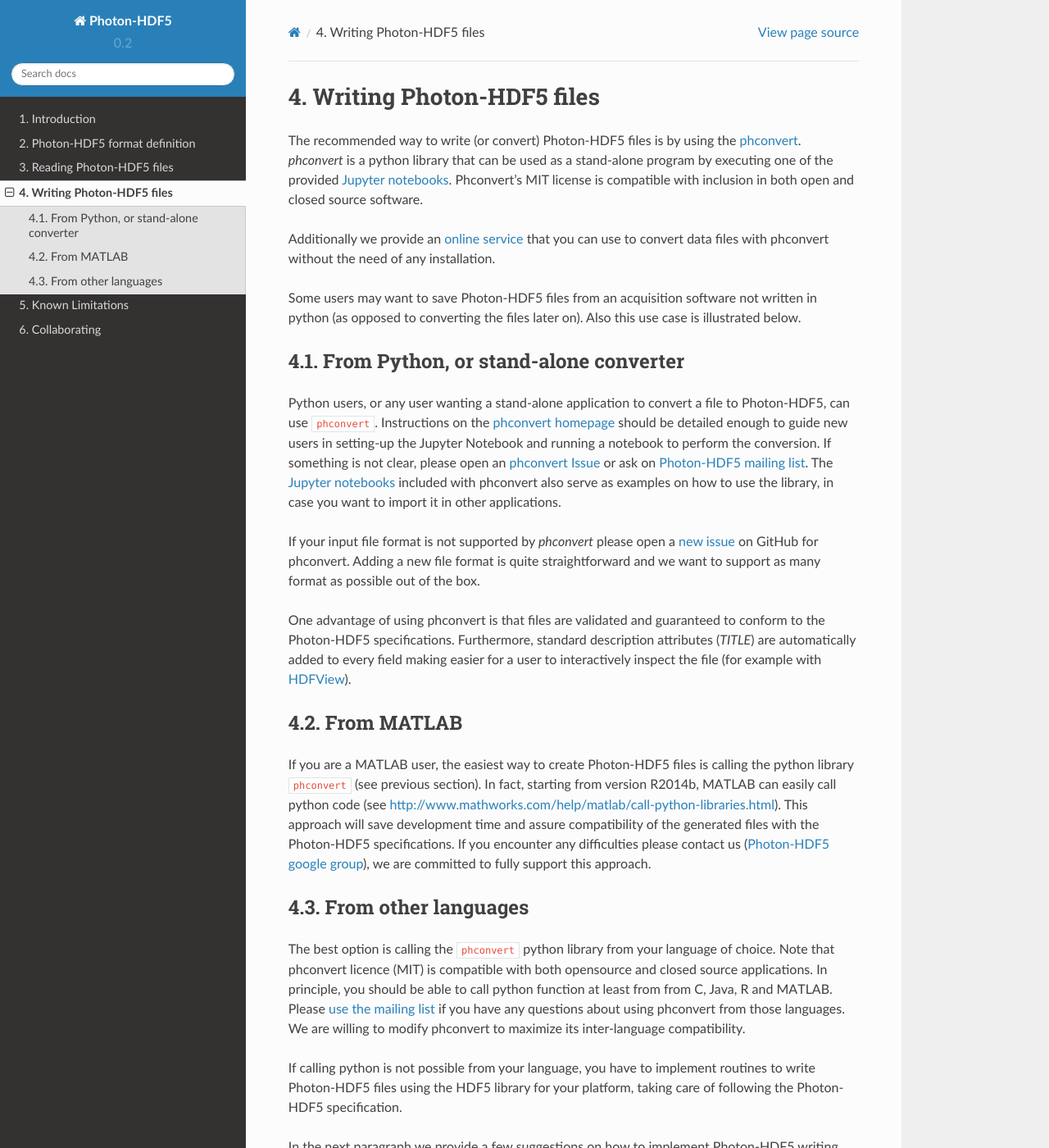
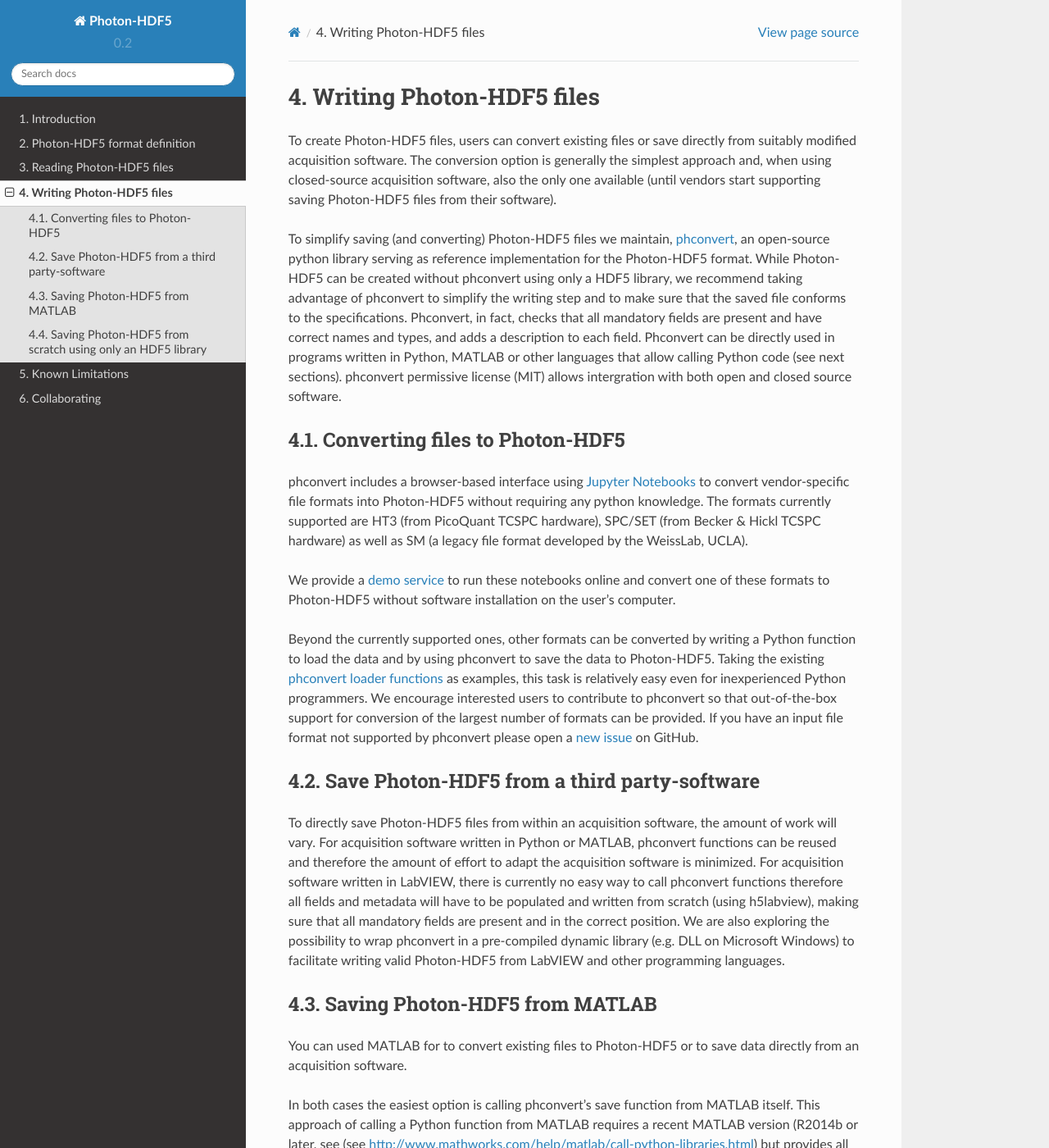
Before and after one commit to Photon-HDF5/photon-hdf5, a Sphinx documentation site: the page built from docs/writing.rst, in a window 1280 px wide and 1400 px high. Shown: the whole window at 82% size. Built offline with Sphinx 7.4.7 and the Read the Docs theme 2.0.0, drawn with Linux system fonts in a browser that asks for light colours; some of the changed text lies outside the part shown.

Commit message:
Update Photon-HDF5 writing section

```diff
--- a/docs/writing.rst
+++ b/docs/writing.rst
@@ -3,89 +3,105 @@
 Writing Photon-HDF5 files
 =========================
 
-The recommended way to write (or convert) Photon-HDF5 files is by using the
-`phconvert <https://github.com/Photon-HDF5/phconvert>`_.
-`phconvert` is a python library that can be used as a stand-alone program
-by executing one of the provided
-`Jupyter notebooks <https://github.com/Photon-HDF5/phconvert/tree/master/notebooks>`_.
-Phconvert's MIT license is compatible with inclusion in both open and
+To create Photon-HDF5 files, users can convert existing files or
+save directly from suitably modified acquisition software. The
+conversion option is generally the simplest approach and, when
+using closed-source acquisition software, also the only one available
+(until vendors start supporting saving Photon-HDF5 files from their software).
+
+To simplify saving (and converting) Photon-HDF5 files we maintain,
+`phconvert <http://photon-hdf5.github.io/phconvert/>`_, an open-source
+python library serving as reference implementation for the
+Photon-HDF5 format. While Photon-HDF5 can be created without phconvert
+using only a HDF5 library, we recommend taking advantage of phconvert
+to simplify the writing step and to make sure that the saved file
+conforms to the specifications. Phconvert, in fact, checks that all mandatory
+fields are present and have correct names and types, and adds a description
+to each field. Phconvert can be directly used in programs written in Python,
+MATLAB or other languages that allow calling Python code (see next sections).
+phconvert permissive license (MIT) allows intergration with both open and
 closed source software.
 
-Additionally we provide an
-`online service <http://photon-hdf5.github.io/Photon-HDF5-Converter/>`_
-that you can use to convert data files with phconvert without the need
-of any installation.
+Converting files to Photon-HDF5
+-------------------------------
 
-Some users may want to save Photon-HDF5 files from an acquisition software
-not written in python (as opposed to converting the files
-later on). Also this use case is illustrated below.
+phconvert includes a browser-based interface using
+`Jupyter Notebooks <http://jupyter.org/>`_ to convert vendor-specific file
+formats into Photon-HDF5 without requiring any python knowledge.
+The formats currently supported are HT3 (from PicoQuant
+TCSPC hardware), SPC/SET (from Becker & Hickl TCSPC hardware) as well as SM
+(a legacy file format developed by the WeissLab, UCLA).
 
-From Python, or stand-alone converter
--------------------------------------
+We provide a `demo service <http://photon-hdf5.github.io/Photon-HDF5-Converter/>`_
+to run these notebooks online and convert one of these formats to Photon-HDF5
+without software installation on the user’s computer.
 
-Python users, or any user wanting a stand-alone application to convert a file
-to Photon-HDF5, can use ``phconvert``. Instructions on the
-`phconvert homepage <http://photon-hdf5.github.io/phconvert/>`_ should be
-detailed enough to guide new users in setting-up the Jupyter Notebook
-and running a notebook to perform the conversion. If something is not
-clear, please open an `phconvert Issue <https://github.com/Photon-HDF5/phconvert/issues>`_
-or ask on `Photon-HDF5 mailing list <https://groups.google.com/forum/#!forum/photon-hdf5>`_.
-The `Jupyter notebooks <https://github.com/Photon-HDF5/phconvert/tree/master/notebooks>`_
-included with phconvert also serve as examples on how to use the library, in case
-you want to import it in other applications.
+Beyond the currently supported ones, other formats can be converted by
+writing a Python function to load the data and by using phconvert to save
+the data to Photon-HDF5. Taking the
+existing `phconvert loader functions <https://github.com/Photon-HDF5/phconvert/blob/master/phconvert/loader.py>`_
+as examples, this task is relatively easy even for inexperienced Python programmers.
+We encourage interested users to contribute to phconvert so that
+out-of-the-box support for conversion of the largest number of formats can
+be provided. If you have an input file format not supported by phconvert
+please open a `new issue <https://github.com/Photon-HDF5/phconvert/issues>`__
+on GitHub.
 
-If your input file format is not supported by *phconvert* please open a
-`new issue <https://github.com/Photon-HDF5/phconvert/issues>`__ on GitHub for phconvert.
-Adding a new file format is quite straightforward
-and we want to support as many format as possible out of the box.
 
-One advantage of using phconvert is that files are validated and guaranteed
-to conform to the Photon-HDF5 specifications.
-Furthermore, standard description attributes (*TITLE*) are automatically added to every
-field making easier for a user to interactively inspect the file
-(for example with `HDFView <https://www.hdfgroup.org/products/java/hdfview/>`__).
+Save Photon-HDF5 from a third party-software
+--------------------------------------------
 
-From MATLAB
------------
+To directly save Photon-HDF5 files from within an acquisition software,
+the amount of work will vary. For acquisition software written in Python or MATLAB,
+phconvert functions can be reused and therefore the amount of effort to adapt
+the acquisition software is minimized. For acquisition software written in LabVIEW,
+there is currently no easy way to call phconvert functions therefore all fields
+and metadata will have to be populated and written from scratch (using h5labview),
+making sure that all mandatory fields are present and in the correct position.
+We are also exploring the possibility to wrap phconvert in a pre-compiled dynamic
+library (e.g. DLL on Microsoft Windows) to facilitate writing valid Photon-HDF5
+from LabVIEW and other programming languages.
 
-If you are a MATLAB user, the easiest way to create Photon-HDF5 files is calling the
-python library ``phconvert`` (see previous section). In fact, starting from
-version R2014b, MATLAB can easily call python code (see
-`<http://www.mathworks.com/help/matlab/call-python-libraries.html>`__).
-This approach will save development time and assure compatibility
-of the generated files with the Photon-HDF5 specifications.
-If you encounter any difficulties please contact us
-(`Photon-HDF5 google group <https://groups.google.com/forum/#!forum/photon-hdf5>`__),
-we are committed to fully support this approach.
+Saving Photon-HDF5 from MATLAB
+------------------------------
 
-From other languages
----------------------
+You can used MATLAB for to convert existing files to Photon-HDF5
+or to save data directly from an acquisition software.
 
-The best option is calling the ``phconvert`` python library
-from your language of choice. Note that phconvert licence (MIT) is compatible
-with both opensource and closed source applications. In principle,
+In both cases the easiest option is calling phconvert’s save function
+from MATLAB itself. This approach of calling a Python function from MATLAB
+requires a recent MATLAB version (R2014b or later, see (see
+`<http://www.mathworks.com/help/matlab/call-python-libraries.html>`__)
+but provides all the benefits of using phconvert (simplify Photon-HDF5
+writing, automatic file validation).
+
+We are exploring the possibility to create a MEX file to support older
+MATLAB versions. If you would like this functionality please contact us.
+
+Saving Photon-HDF5 from scratch using only an HDF5 library
+-----------------------------------------------------------
+
+To create Photon-HDF5 files the best option is calling the phconvert
+from your language of choice. In principle,
 you should be able to call python function at least from from C, Java, R
 and MATLAB.
 Please `use the mailing list <https://groups.google.com/forum/#!forum/photon-hdf5>`__
 if you have any questions about using phconvert from those languages.
-We are willing to modify phconvert to maximize its inter-language compatibility.
 
 If calling python is not possible from your language, you have to implement
 routines to write Photon-HDF5 files using the HDF5 library for your platform,
 taking care of following the Photon-HDF5 specification.
+In the following paragraph we provide a few suggestions on how to proceed
+in this case.
 
-In the next paragraph we provide a few suggestions on how to implement
-Photon-HDF5 writing routines. For more info or questions
-please contact us on the public mailing list
-(`Photon-HDF5 google group <https://groups.google.com/forum/#!forum/photon-hdf5>`__).
-
-To facilitate writing Photon-HDF5, we provide
+To facilitate writing valid Photon-HDF5, we provide
 `a JSON file <https://github.com/Photon-HDF5/phconvert/blob/master/phconvert/specs/photon-hdf5_specs.json>`_
 containing all the official field names, a short description and a generic
 type definition (array, scalar, string or group).
 This JSON file can be used both to validate names and types of the data fields
 and to retrieve the standard short description (this is, in fact, what
-`phconvert` does).
+`phconvert` does). The developer needs to verify that all the mandatory fields
+are present.
 The description string should be saved for all the official fields in
 an attribute named "TITLE". For compatibility with h5labview, we recommend to
 use a single-space string (" ") for all the user fields that lack a description
```
